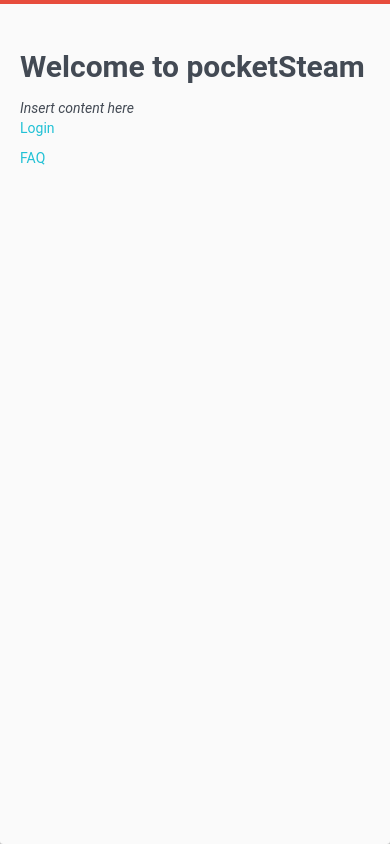
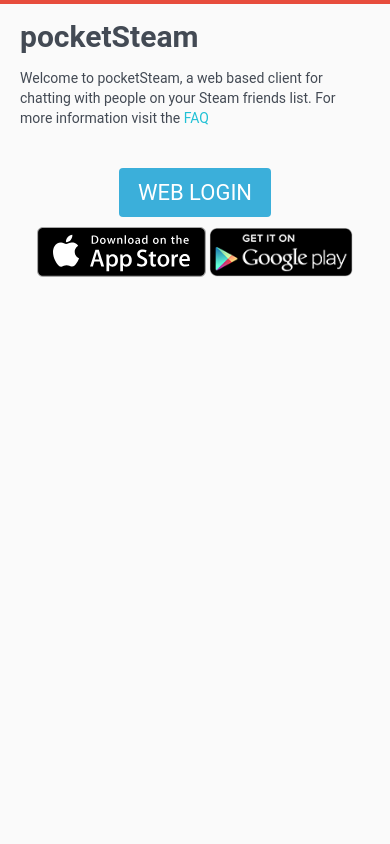
Before and after one commit to AaronClaydon/pocketSteam, a website: page index.html in a window 390 px wide. Drawn offline with nearby package versions, Linux system fonts and the light colour scheme.

Commit message:
Improved home and FAQ page

```diff
--- a/public/css/style.css
+++ b/public/css/style.css
@@ -332,22 +332,51 @@
 .hello-window {
 	width: 500px;
     margin-left: -250px;
-    height: 400px;
+    height: 300px;
+    margin-top: -150px;
+}
+.hello-window.faq {
+	height: 400px;
     margin-top: -200px;
+}
+.hello-window h1, .hello-window h2, .hello-window h3, .hello-window h4, .hello-window h5, .hello-window h6 {
+	margin-top: 0;
+}
+.hello-window .weblogin a:link, .hello-window .weblogin a:visited {
+	border: 0;
+	color: white;
+	font-size: 22px;
+	padding: 9px 19px;
+	text-transform: uppercase;
+}
+.hello-window .weblogin {
+	margin-top: 40px;
+}
+.hello-window .downloads, .hello-window .weblogin {
+	text-align: center;
+}
+.hello-window .downloads img {
+	height: 50px;
 }
 
 @media (max-width: 500px) {
+	html, body {
+		background: #FAFAFA;
+	}
 	.auth-window, .hello-window {
 		width: 100%;
 		height: 100%;
 		margin: 0;
 		top: 0;
 		left: 0;
+		background: transparent;
+		box-shadow: none;
 	}
 
 	.auth-window .alert {
 		position: absolute;
-		top: 300px;;
+		bottom: 10px;
+		top: auto;
 	}
 }
 
--- a/public/js/app.js
+++ b/public/js/app.js
@@ -17,6 +17,10 @@
         templateUrl: 'views/home.html',
         controller: 'HomeController'
     }).
+    when('/faq', {
+        templateUrl: 'views/faq.html',
+        controller: 'FAQController'
+    }).
     when('/login', {
         templateUrl: 'views/login.html',
         controller: 'LoginController'
--- a/public/js/controllers.js
+++ b/public/js/controllers.js
@@ -2,6 +2,10 @@
 
 controllers.controller('HomeController', function($scope, $rootScope) {
     $rootScope.title = 'Home';
+});
+
+controllers.controller('FAQController', function($scope, $rootScope) {
+    $rootScope.title = 'FAQ';
 });
 
 controllers.controller('LoginController', function($scope, $rootScope, $location, Steam) {
--- a/public/views/home.html
+++ b/public/views/home.html
@@ -1,14 +1,17 @@
 <div class="header-line">&nbsp;</div>
 
 <div class="hello-window">
-    <h3>Welcome to pocketSteam</h3>
-    <i>Insert content here</i>
-
+    <h3>pocketSteam</h3>
     <p>
-        <a href="/login">Login</a>
+        Welcome to pocketSteam, a web based client for chatting with people on your Steam friends list. For more information visit the <a href="/faq">FAQ</a>
     </p>
 
-    <p>
-        <a href="/faq">FAQ</a>
+    <p class="weblogin">
+        <a href="/login" class="btn btn-primary">Web Login</a>
+    </p>
+
+    <p class="downloads">
+        <a href="#"><img src="/img/appstore.svg" /></a>
+        <a href="#"><img src="/img/playstore.png" /></a>
     </p>
 </div>
```
Also changed, not shown: public/views/faq.html (added, +26 -0 lines), public/img/appstore.svg (added), public/img/playstore.png (added).
